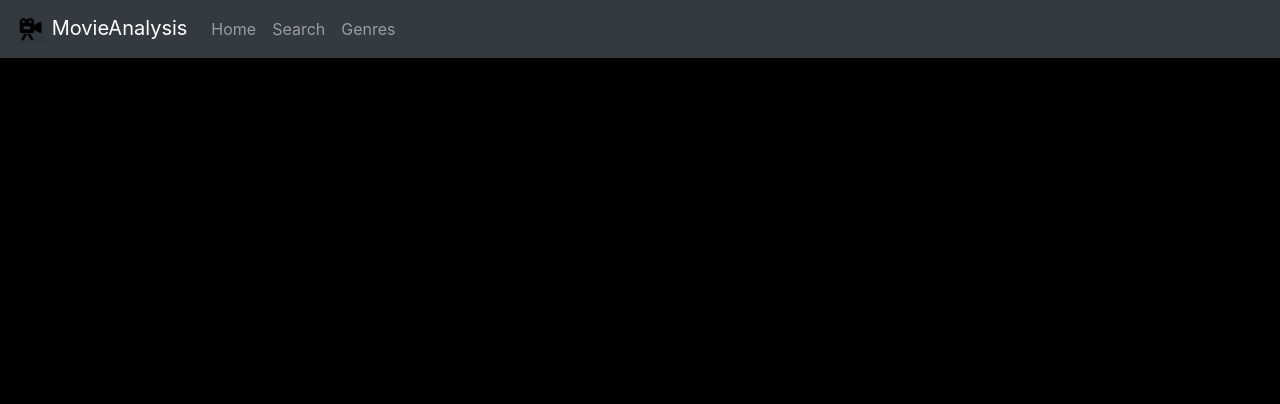
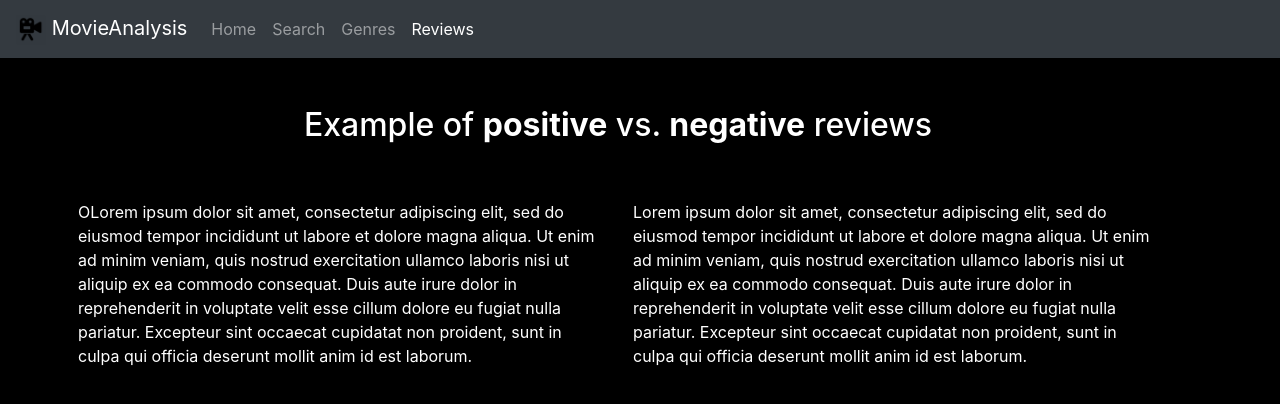
Before and after one commit to botezatubianca20/reviews-analysis, an Angular app in the folder Angular/: page /reviews in a window 1280 px wide. Before the commit this address led to /. Shown: the top 404 px of the page. Built offline with nearby package versions, Linux system fonts and the light colour scheme.

Commit message:
reviews component

```diff
--- a/Angular/src/app/app-routing.module.ts
+++ b/Angular/src/app/app-routing.module.ts
@@ -5,6 +5,7 @@ import { MovieComponent } from './components/movie/movie.component';
 import { SearchComponent } from './components/search/search.component';
 import { GenresComponent } from './components/genres/genres.component';
 import { GenreMovieComponent } from './components/genre-movie/genre-movie.component';
+import { ReviewsComponent } from './components/reviews/reviews.component';
 
 const routes: Routes = [
   { path: 'home', component: HomeComponent },
@@ -13,6 +14,7 @@ const routes: Routes = [
   { path: "search", component: SearchComponent },
   { path: "genres", component: GenresComponent },
   { path: 'genres/:id', component: GenreMovieComponent },
+  { path: 'reviews', component: ReviewsComponent }
 ];
 
 @NgModule({
--- a/Angular/src/app/app.module.ts
+++ b/Angular/src/app/app.module.ts
@@ -12,6 +12,7 @@ import { NavbarComponent } from './components/navbar/navbar.component';
 import { GenresComponent } from './components/genres/genres.component';
 import { NavbarGenresComponent } from './components/navbar-genres/navbar-genres.component';
 import { GenreMovieComponent } from './components/genre-movie/genre-movie.component';
+import { ReviewsComponent } from './components/reviews/reviews.component';
 
 @NgModule({
   declarations: [
@@ -24,7 +25,8 @@ import { GenreMovieComponent } from './components/genre-movie/genre-movie.compon
     NavbarComponent,
     GenresComponent,
     NavbarGenresComponent,
-    GenreMovieComponent
+    GenreMovieComponent,
+    ReviewsComponent
   ],
   imports: [
     BrowserModule,
--- a/Angular/src/app/components/genres/genres.component.ts
+++ b/Angular/src/app/components/genres/genres.component.ts
@@ -14,7 +14,6 @@ export class GenresComponent implements OnInit {
   constructor(private moviedb: MoviedbService) { }
 
   ngOnInit() {
-
   }
 
   childSays($event) {
--- a/Angular/src/app/components/navbar-genres/navbar-genres.component.css
+++ b/Angular/src/app/components/navbar-genres/navbar-genres.component.css
@@ -44,3 +44,7 @@ body {
   font-family: "Lato", sans-serif;
   font-size: 14px;
 }
+
+.nav-link {
+  cursor: pointer;
+}
--- a/Angular/src/app/components/navbar-genres/navbar-genres.component.ts
+++ b/Angular/src/app/components/navbar-genres/navbar-genres.component.ts
@@ -22,10 +22,8 @@ export class NavbarGenresComponent implements OnInit {
       for (var i = 0; i < this.genresArray.length; i++) {
         this.idsArray.push(this.genresArray[i].id);
       }
-
       console.log(this.idsArray);
     })
-
   }
 
   onClick(genre) {
--- a/Angular/src/app/components/navbar/navbar.component.html
+++ b/Angular/src/app/components/navbar/navbar.component.html
@@ -19,6 +19,9 @@
       <li class="nav-item" routerLinkActive="active">
         <a class="nav-link" routerLink="genres">Genres</a>
       </li>
+      <li class="nav-item" routerLinkActive="active">
+        <a class="nav-link" routerLink="reviews">Reviews</a>
+      </li>
 
 
 
--- /dev/null
+++ b/Angular/src/app/components/reviews/reviews.component.css
@@ -0,0 +1,3 @@
+#title {
+  text-align: center;
+}
--- /dev/null
+++ b/Angular/src/app/components/reviews/reviews.component.html
@@ -0,0 +1,22 @@
+<div class="container">
+  <div id="title">
+    <h2>Example of <b>positive</b> vs. <b>negative</b> reviews</h2>
+  </div>
+  <br><br>
+
+  <div class="row">
+
+    <div class="col-sm">
+      OLorem ipsum dolor sit amet, consectetur adipiscing elit, sed do eiusmod tempor incididunt ut labore et dolore
+      magna aliqua. Ut enim ad minim veniam, quis nostrud exercitation ullamco laboris nisi ut aliquip ex ea commodo
+      consequat. Duis aute irure dolor in reprehenderit in voluptate velit esse cillum dolore eu fugiat nulla pariatur.
+      Excepteur sint occaecat cupidatat non proident, sunt in culpa qui officia deserunt mollit anim id est laborum.
+    </div>
+    <div class="col-sm">
+      Lorem ipsum dolor sit amet, consectetur adipiscing elit, sed do eiusmod tempor incididunt ut labore et dolore
+      magna aliqua. Ut enim ad minim veniam, quis nostrud exercitation ullamco laboris nisi ut aliquip ex ea commodo
+      consequat. Duis aute irure dolor in reprehenderit in voluptate velit esse cillum dolore eu fugiat nulla pariatur.
+      Excepteur sint occaecat cupidatat non proident, sunt in culpa qui officia deserunt mollit anim id est laborum.
+    </div>
+  </div>
+</div>
--- /dev/null
+++ b/Angular/src/app/components/reviews/reviews.component.ts
@@ -0,0 +1,15 @@
+import { Component, OnInit } from '@angular/core';
+
+@Component({
+  selector: 'app-reviews',
+  templateUrl: './reviews.component.html',
+  styleUrls: ['./reviews.component.css']
+})
+export class ReviewsComponent implements OnInit {
+
+  constructor() { }
+
+  ngOnInit() {
+  }
+
+}
```
Also changed, not shown: 1 other file (tests, documents, lock files or other folders).
